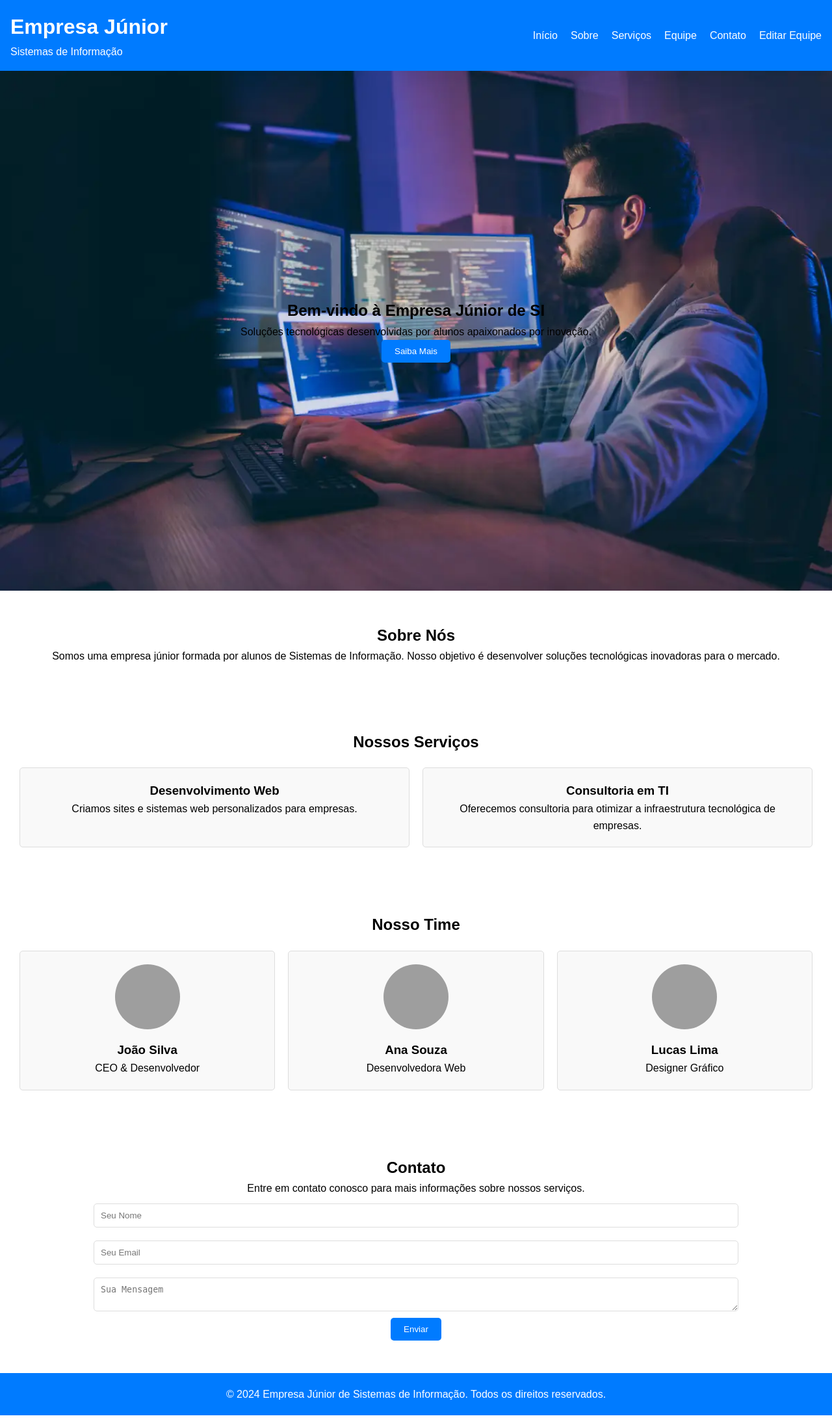
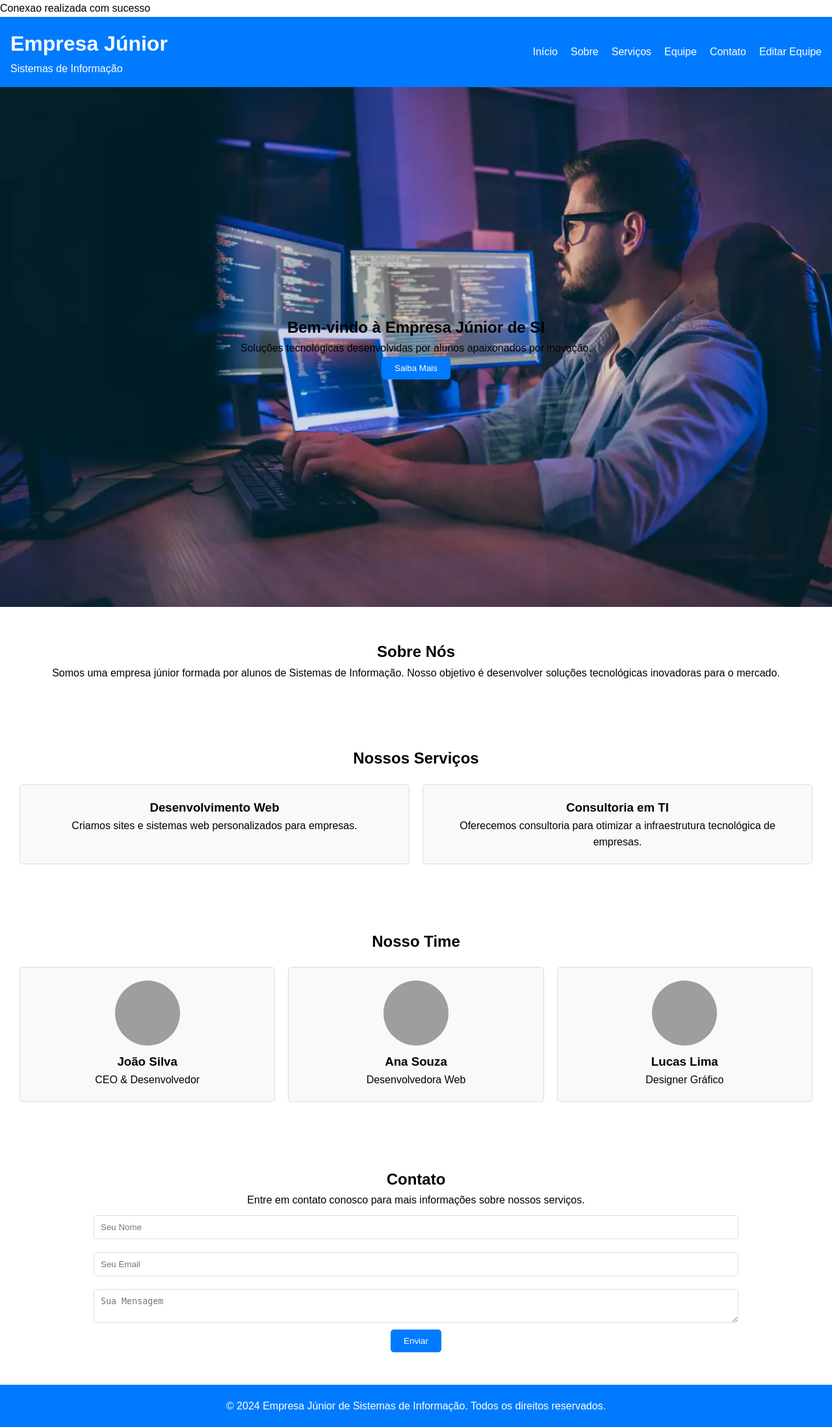
Before and after one commit to SofiaAraki/EmpresaJunior, a PHP site: page / in a window 1280 px wide. Shown: the whole page at 65% size. Run offline with PHP 8.4, Linux system fonts and the light colour scheme; grey boxes are pictures that could not be loaded.

Commit message:
conexão php

```diff
--- /dev/null
+++ b/config.php
@@ -0,0 +1,16 @@
+<?php
+
+    $dbHost = 'localhost';
+    $dbUser = 'root';
+    $dbPass = '';
+    $dbName = 'empresajunior';
+
+
+    $conexao = mysqli_connect($dbHost, $dbUser, $dbPass, $dbName);
+
+    if ($conexao->connect_error ) {
+        echo"Erro ao conectar ao banco de dados: " . $conexao->connect_error;
+    }
+    else{
+        echo "Conexao realizada com sucesso";
+    }
--- a/index.html
+++ b/index.php
@@ -1,3 +1,9 @@
+<?php
+
+include 'config.php';
+
+?>
+
 <!DOCTYPE html>
 <html lang="pt-BR">
 
@@ -21,7 +27,7 @@
         <li><a href="#services">Serviços</a></li>
         <li><a href="#team">Equipe</a></li>
         <li><a href="#contact">Contato</a></li>
-        <li><a href="team-edit.html">Editar Equipe</a></li>
+        <li><a href="team-edit.php">Editar Equipe</a></li>
       </ul>
     </nav>
   </header>
```
Also changed, not shown: team-edit.php (renamed from team-edit.html, +7 -1 lines).
